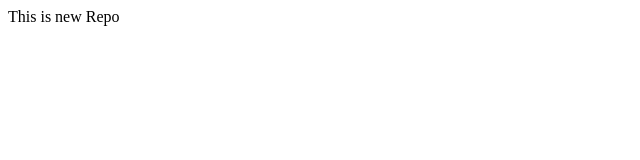
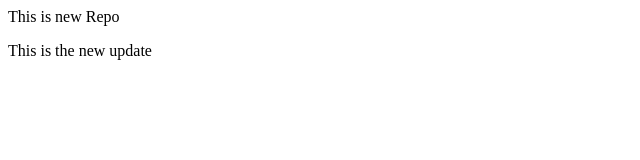
Before and after one commit to KAVYA50799/localrepo, a plain HTML site: page index.html in a window 1280 px wide. Shown: the whole page, without its empty margins (0-640 px from the left). Drawn offline with Linux system fonts and the light colour scheme.

Commit message:
add the new update

```diff
--- a/index.html
+++ b/index.html
@@ -1 +1,2 @@
 <p>This is new Repo</p>
+<p>This is the new update</p>
```
